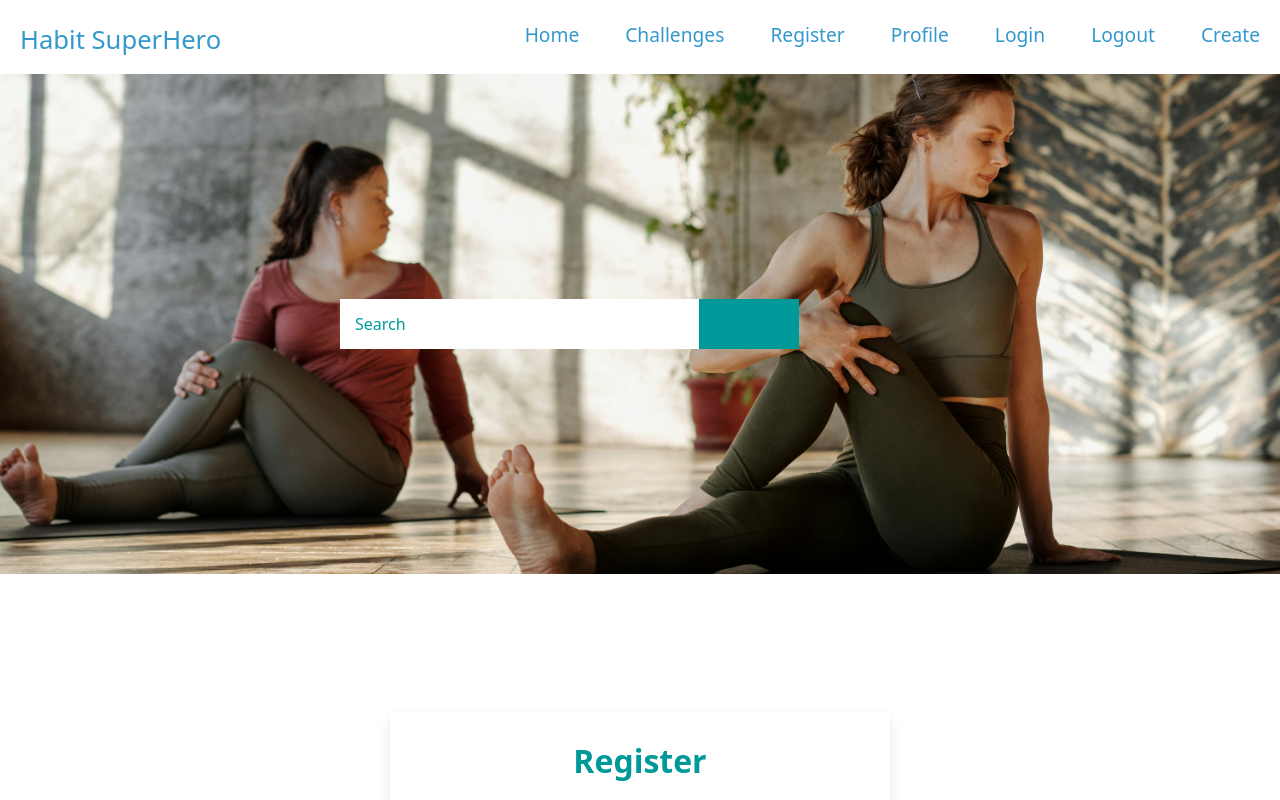
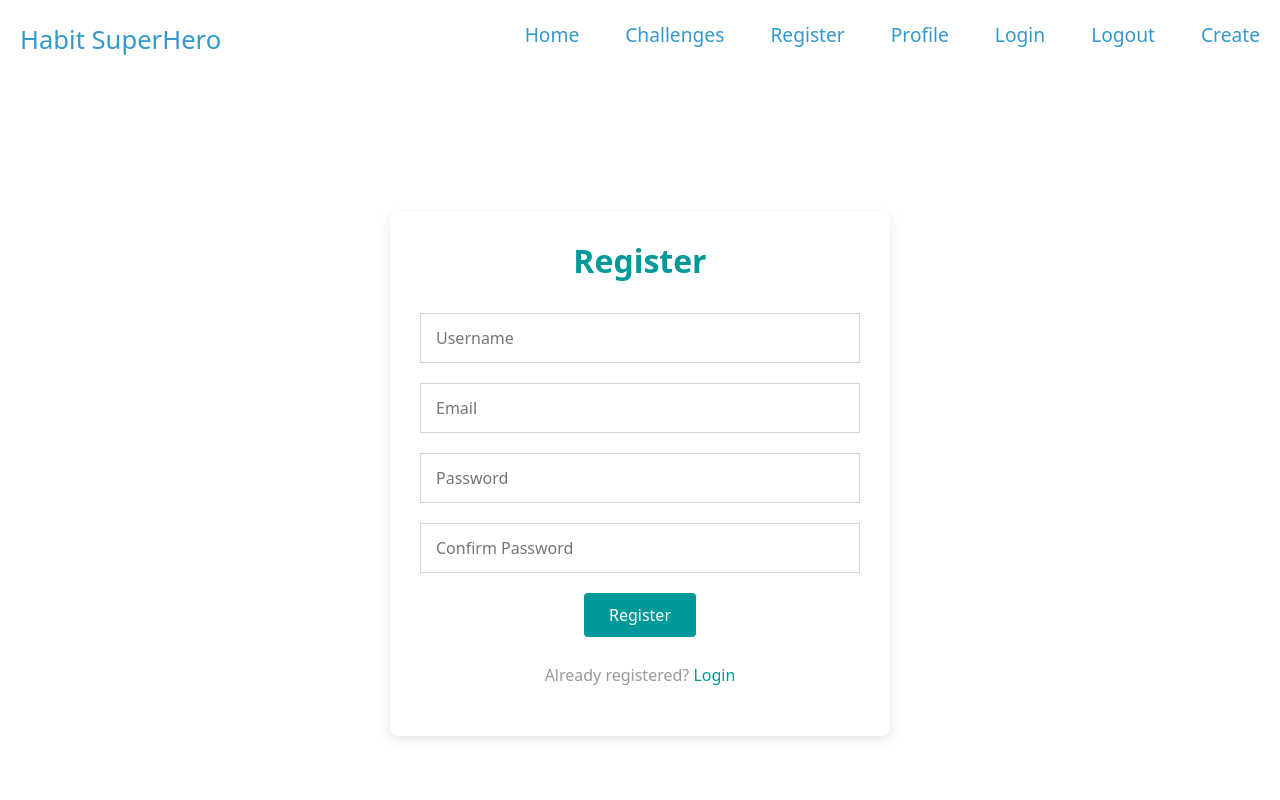
Before and after one commit to DilyanaKom/softuni-react-habit-superhero, a React (Vite) app in the folder client/: page /register in a window 1280 px wide. Shown: the top 800 px of the page. Built offline with nearby package versions, Linux system fonts and the light colour scheme.

Commit message:
Move hero section to home

```diff
--- a/client/src/App.jsx
+++ b/client/src/App.jsx
@@ -22,8 +22,8 @@ function App() {
 
         <NavigationProvider>
           <Navigation />
-          <Hero />
           <Routes>
+            <Route index element={<Hero />} />
             <Route path="/register" element={<Register/>}/>
             <Route path="/login" element={<Login/>}/>
             <Route path="/challenges/create" element={<CreateChallenge/>}/>
```
